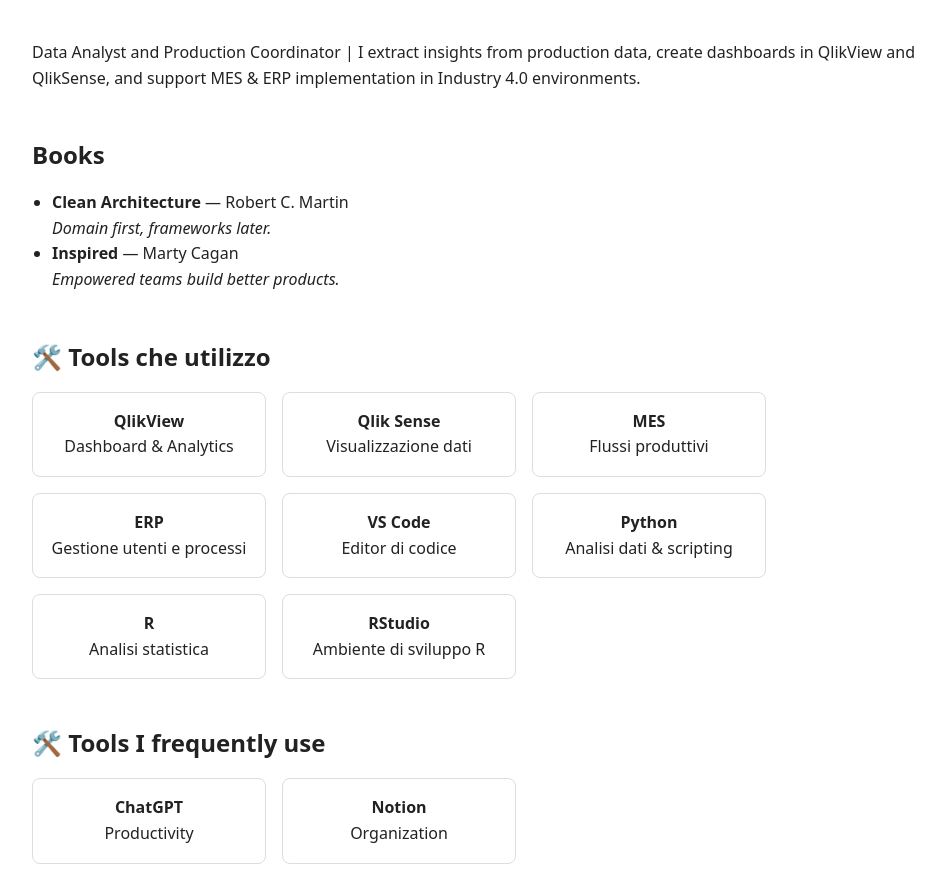
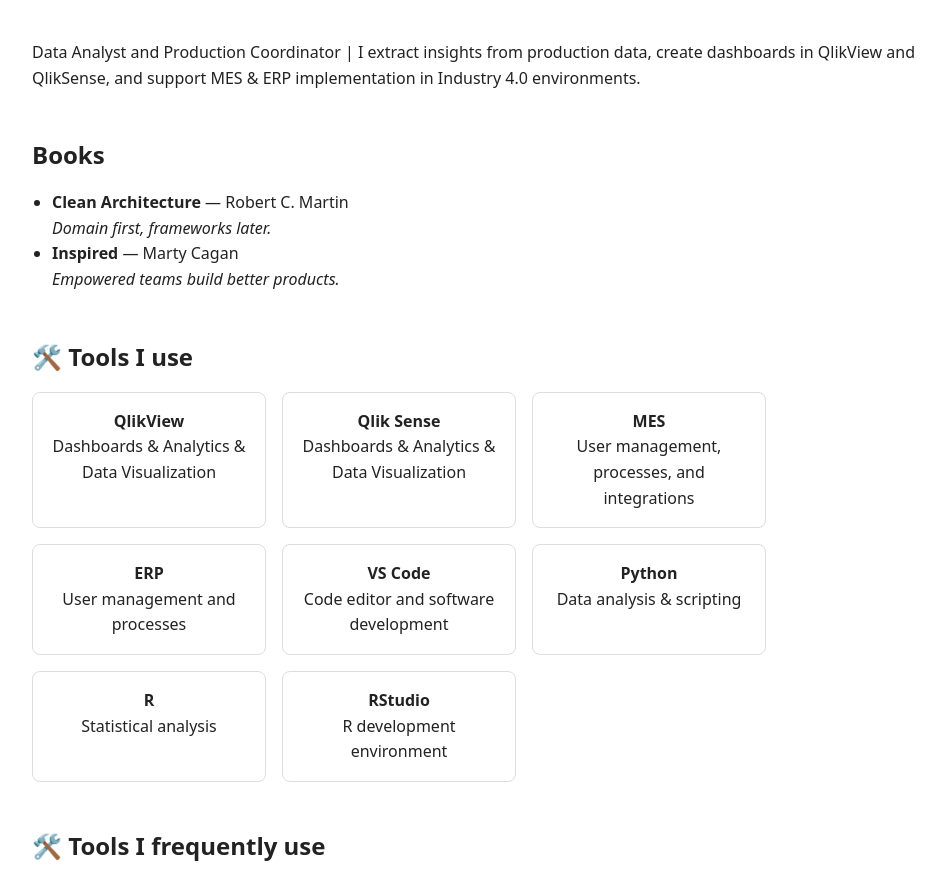
Before and after one commit to Ruhm7800/personal-website, a plain HTML site: page index.html in a window 1280 px wide. Shown: the top 878 px of the page, without its empty margins (158-1103 px from the left). Drawn offline with Linux system fonts and the light colour scheme.

Commit message:
index.html

```diff
--- a/index.html
+++ b/index.html
@@ -37,18 +37,19 @@
 </section>
 
 <section id="tools">
-  <h2>🛠️ Tools che utilizzo</h2>
+  <h2>🛠️ Tools I use</h2>
   <div class="tool-grid">
-    <div class="tool-card"><strong>QlikView</strong><br>Dashboard & Analytics</div>
-    <div class="tool-card"><strong>Qlik Sense</strong><br>Visualizzazione dati</div>
-    <div class="tool-card"><strong>MES</strong><br>Flussi produttivi</div>
-    <div class="tool-card"><strong>ERP</strong><br>Gestione utenti e processi</div>
-    <div class="tool-card"><strong>VS Code</strong><br>Editor di codice</div>
-    <div class="tool-card"><strong>Python</strong><br>Analisi dati & scripting</div>
-    <div class="tool-card"><strong>R</strong><br>Analisi statistica</div>
-    <div class="tool-card"><strong>RStudio</strong><br>Ambiente di sviluppo R</div>
+    <div class="tool-card"><strong>QlikView</strong><br>Dashboards & Analytics & Data Visualization</div>
+    <div class="tool-card"><strong>Qlik Sense</strong><br>Dashboards & Analytics & Data Visualization</div>
+    <div class="tool-card"><strong>MES</strong><br>User management, processes, and integrations</div>
+    <div class="tool-card"><strong>ERP</strong><br>User management and processes</div>
+    <div class="tool-card"><strong>VS Code</strong><br>Code editor and software development</div>
+    <div class="tool-card"><strong>Python</strong><br>Data analysis & scripting</div>
+    <div class="tool-card"><strong>R</strong><br>Statistical analysis</div>
+    <div class="tool-card"><strong>RStudio</strong><br>R development environment</div>
   </div>
 </section>
+
 
 <section id="tools">
   <h2>🛠️ Tools I frequently use</h2>
```
